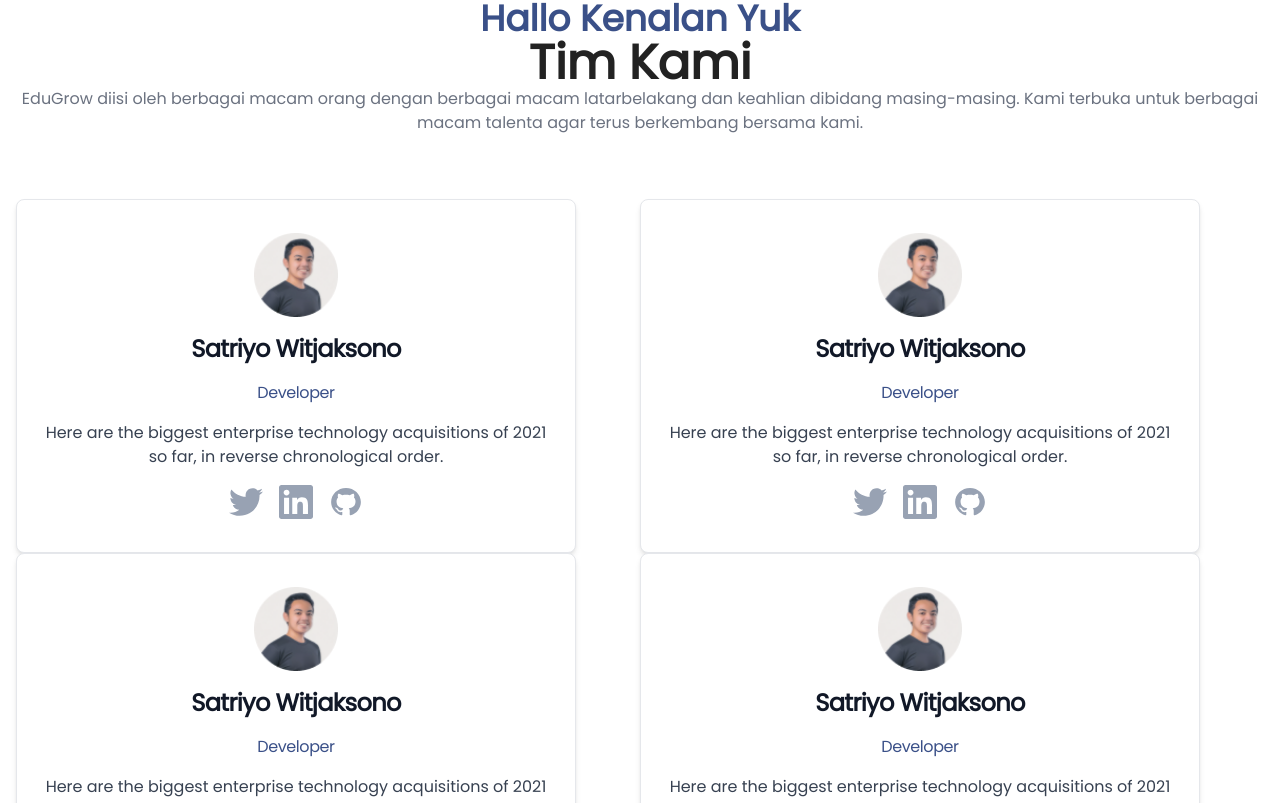
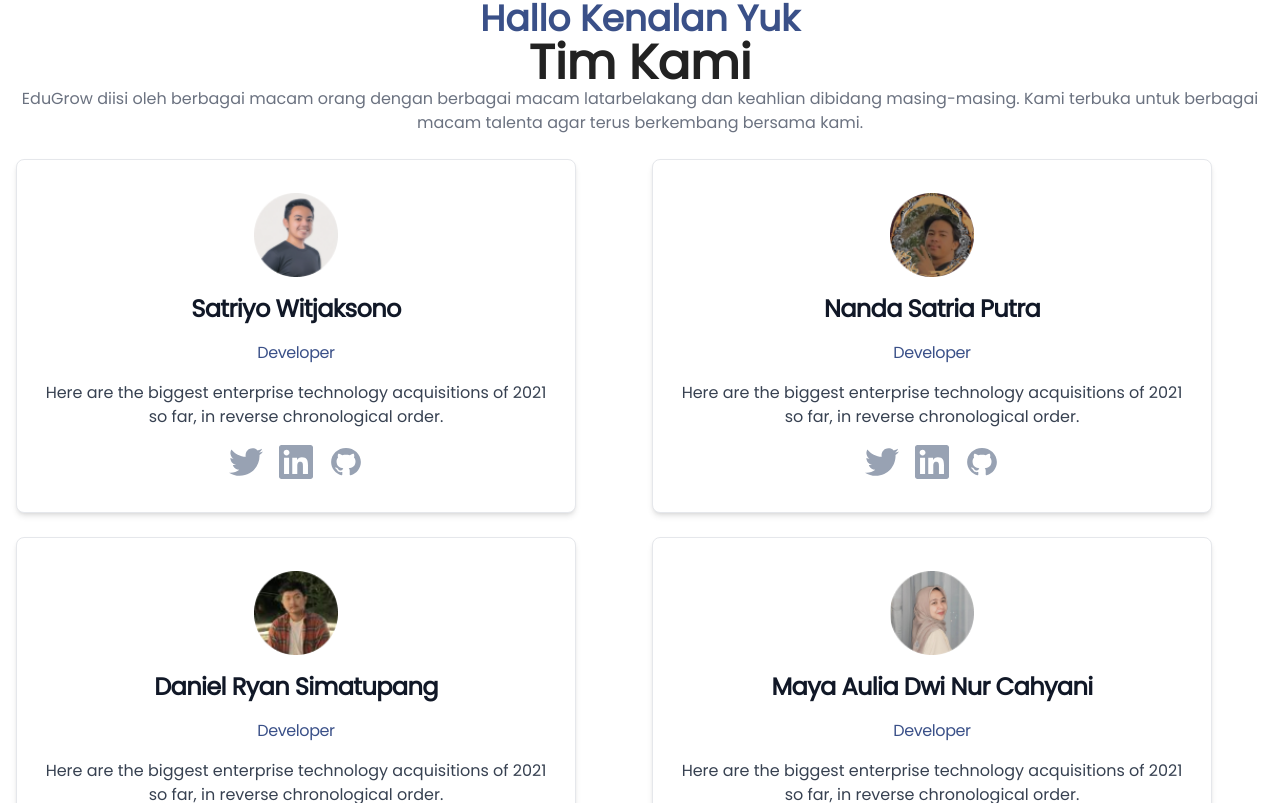
Before and after one commit to Skilvul-FE-13/edu-grow-reactjs, a React (Vite) app: page /about in a window 1280 px wide. Shown: the part 1597-2400 px from the top of the page. Built offline with nearby package versions, Linux system fonts and the light colour scheme.

Commit message:
fixing card tim

```diff
--- a/src/pages/About/About.jsx
+++ b/src/pages/About/About.jsx
@@ -23,6 +23,7 @@
             <AboutReason />
             <br></br>
             <AboutTim />
+            <br></br>
             <CardTim />
             <br></br>
             <PartnerSection variant={"secondary"} />
--- a/src/pages/About/CardTim.jsx
+++ b/src/pages/About/CardTim.jsx
@@ -4,7 +4,7 @@
 export default function CardTim() {
     return (
         <section className="dark:bg-gray-900 space-y-0 bg-white">
-            <div className="mx-auto grid max-w-screen-xl gap-4 px-4 py-8 lg:grid-cols-2 lg:py-16 xl:gap-0">
+            <div className="py-34 lg:py-34 mx-auto grid max-w-screen-xl gap-4 px-4 lg:grid-cols-2 xl:gap-6">
                 {/* Card 1 Satriyo */}
                 <Card className="size-card text-center">
                     <div className="image-container">
@@ -36,12 +36,12 @@
                     <div className="image-container">
                         <img
                             className="card-image"
-                            src="/images/Satriyo-img.png"
-                            alt="Satriyo Witjaksono"
+                            src="/images/nanda-img.png"
+                            alt="Nanda Satria Putra"
                         />
                     </div>
                     <h5 className="dark:text-white text-2xl font-bold tracking-tight text-gray-900">
-                        <p>Satriyo Witjaksono</p>
+                        <p>Nanda Satria Putra</p>
                     </h5>
                     <h5 className="txt-prmy-color text-base font-normal tracking-tight">
                         <p>Developer</p>
@@ -62,12 +62,12 @@
                     <div className="image-container">
                         <img
                             className="card-image"
-                            src="/images/Satriyo-img.png"
-                            alt="Satriyo Witjaksono"
+                            src="/images/daniel-img.png"
+                            alt="Daniel Ryan Simatupang"
                         />
                     </div>
                     <h5 className="dark:text-white text-2xl font-bold tracking-tight text-gray-900">
-                        <p>Satriyo Witjaksono</p>
+                        <p>Daniel Ryan Simatupang</p>
                     </h5>
                     <h5 className="txt-prmy-color text-base font-normal tracking-tight">
                         <p>Developer</p>
@@ -88,12 +88,12 @@
                     <div className="image-container">
                         <img
                             className="card-image"
-                            src="/images/Satriyo-img.png"
-                            alt="Satriyo Witjaksono"
+                            src="/images/maya-img.png"
+                            alt="Maya Aulia Dwi Nur Cahyani"
                         />
                     </div>
                     <h5 className="dark:text-white text-2xl font-bold tracking-tight text-gray-900">
-                        <p>Satriyo Witjaksono</p>
+                        <p>Maya Aulia Dwi Nur Cahyani</p>
                     </h5>
                     <h5 className="txt-prmy-color text-base font-normal tracking-tight">
                         <p>Developer</p>
```
